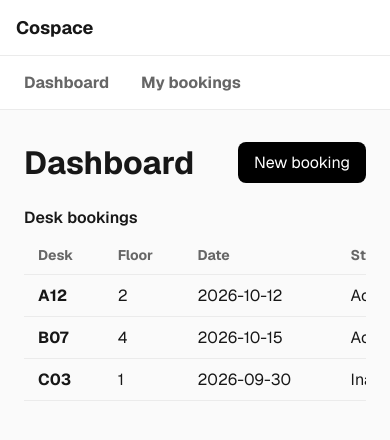
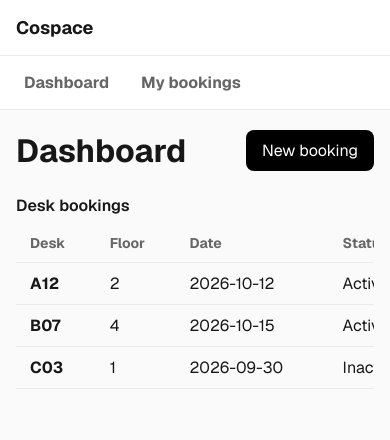
Before and after one commit to BenedekCodes/cospace-web, a Next.js app: page /dashboard in a window 390 px wide. Shown: the top 440 px of the page. Built offline with nearby package versions, Linux system fonts and the light colour scheme.

Commit message:
style: tidy the dashboard header and padding on phones
The header wraps cleanly, the New booking button no longer breaks onto two lines, and the content padding shrinks below 768px.

```diff
--- a/src/components/DashboardContent.module.css
+++ b/src/components/DashboardContent.module.css
@@ -9,6 +9,7 @@
 
 .header {
   display: flex;
+  flex-wrap: wrap;
   align-items: center;
   justify-content: space-between;
   gap: 16px;
@@ -20,6 +21,7 @@
   border-radius: 8px;
   background: var(--accent);
   color: var(--accent-fg);
+  white-space: nowrap;
   cursor: pointer;
 }
 
@@ -30,3 +32,9 @@
 .modalTitle {
   margin-bottom: 16px;
 }
+
+@media (max-width: 767px) {
+  .content {
+    padding: 20px 16px;
+  }
+}
```
